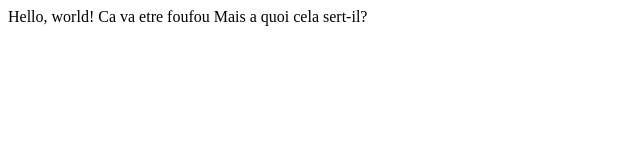
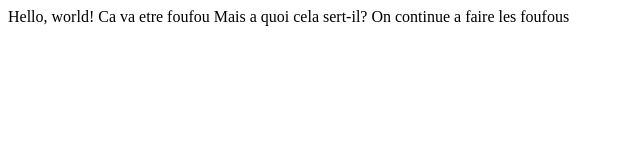
Before and after one commit to benoitpayet/CS50W, a plain HTML site: page index.html in a window 1280 px wide. Shown: the whole page, without its empty margins (0-640 px from the left). Drawn offline with Linux system fonts and the light colour scheme.

Commit message:
La branche

```diff
--- a/index.html
+++ b/index.html
@@ -6,5 +6,6 @@
     <body>
         Hello, world! Ca va etre foufou
         Mais a quoi cela sert-il?
+        On continue a faire les foufous
     </body>
 </html>
```
